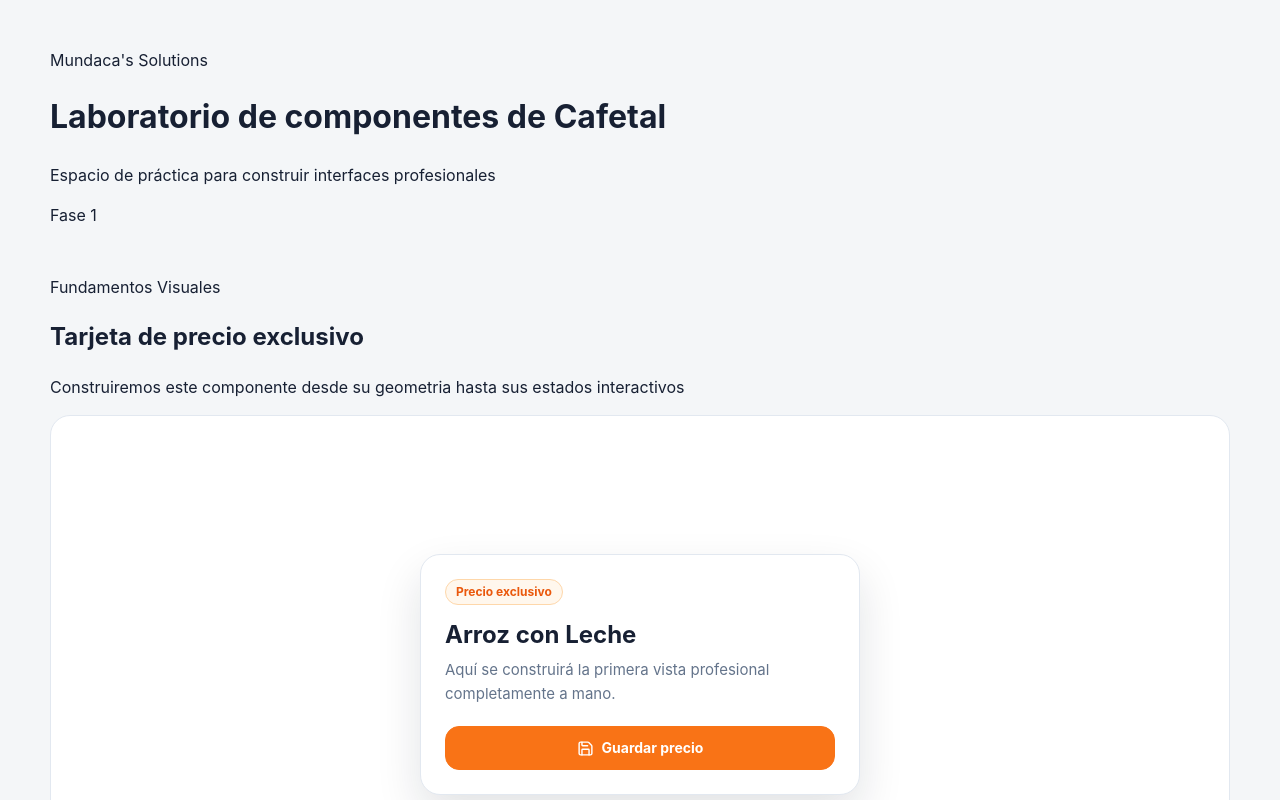
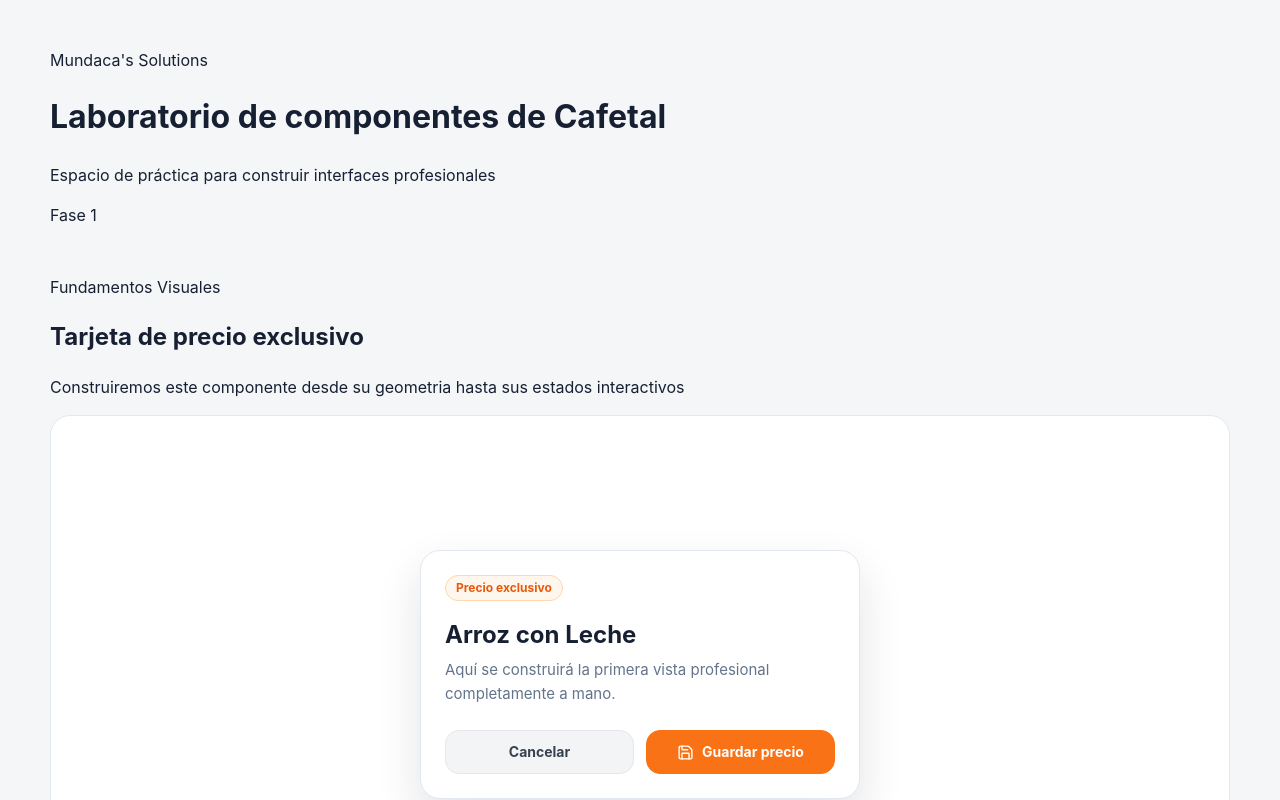
Before and after one commit to cristobalMundacaV/aplicacion-react-practica, a React (Vite) app: page / in a window 1280 px wide. Shown: the top 800 px of the page. Built offline with nearby package versions, Linux system fonts and the light colour scheme.

Commit message:
creacion de boton profesional de cancelar completamene sin ayuda

```diff
--- a/src/App.css
+++ b/src/App.css
@@ -36,7 +36,7 @@
   display: flex;
   flex-direction: column;
   align-items: flex-start;
-  gap: 16px;
+  gap: 20px;
 
   background: var(--color-surface);
   border: 1px solid var(--color-border);
@@ -54,8 +54,6 @@
 
 .card p {
   margin: 0;
-  gap: 20px;
-
   color: var(--color-text-muted);
   font-size: 15px;
   line-height: 1.6;
@@ -137,3 +135,69 @@
   flex-direction: column;
   gap: 8px;
 }
+
+.card-actions {
+  display: flex;
+  gap: 12px;
+  width: 100%;
+}
+
+.card-actions button {
+  flex: 1;
+}
+
+
+.secondary-button {
+  display: inline-flex;
+  align-items: center;
+  justify-content: center;
+  gap: 8px;
+
+  margin-top: 4px;
+
+  width: 100%;
+  /* width: fit-content; */
+
+  min-height: 44px;
+  padding: 10px 16px;
+
+  background: var(--color-secondary);
+  border: 1px solid var(--color-secondary-border);
+  border-radius: var(--radius-medium);
+
+  color: #374151;
+  font-size: 14px;
+  font-weight: 700;
+  line-height: 1;
+
+  transition:
+    background-color 160ms ease,
+    border-color 160ms ease,
+    transform 160ms ease,
+    box-shadow 160ms ease;
+
+  cursor: pointer;
+}
+
+.secondary-button:hover {
+  background: var(--color-secondary-hover);
+  border-color: var(--color-secondary-hover);
+
+  transform: translateY(-1px);
+  box-shadow: 0 8px 18px rgba(48, 33, 22, 0.24);
+}
+
+.secondary-button:active {
+  transform: translateY(0);
+  box-shadow: none;
+}
+
+.secondary-button:focus-visible {
+  outline: 3px solid rgba(249, 115, 22, 0.25);
+  outline-offset: 3px;
+}
+
+.secondary-button:disabled {
+  opacity: 0.55;
+  cursor: not-allowed;
+}
--- a/src/App.jsx
+++ b/src/App.jsx
@@ -44,10 +44,16 @@ function App() {
                 Aquí se construirá la primera vista profesional completamente a mano.
               </p>
             </div>
-            <button className='primary-button' type='button'>
-              <Save size={17} />
-              Guardar precio
-            </button>
+            <div className='card-actions'>
+              <button className='secondary-button' type='button'>
+                Cancelar
+              </button>
+
+              <button className='primary-button' type='button'>
+                <Save size={17} />
+                Guardar precio
+              </button>
+            </div>
           </section>
         </div>
       </section>
--- a/src/styles/tokens.css
+++ b/src/styles/tokens.css
@@ -2,6 +2,12 @@
     --color-primary: #f97316;
     --color-primary-hover: #ea580c;
     --color-primary-soft: #fff7ed;
+
+    --color-secondary: #f3f4f6;
+    --color-secondary-hover: #e5e7eb;
+    --color-secondary-soft: #fff7ed;
+
+    --color-secondary-border: #e5e7eb;
 
     --color-background: #f4f6f8;
     --color-surface: #ffffff;
```
